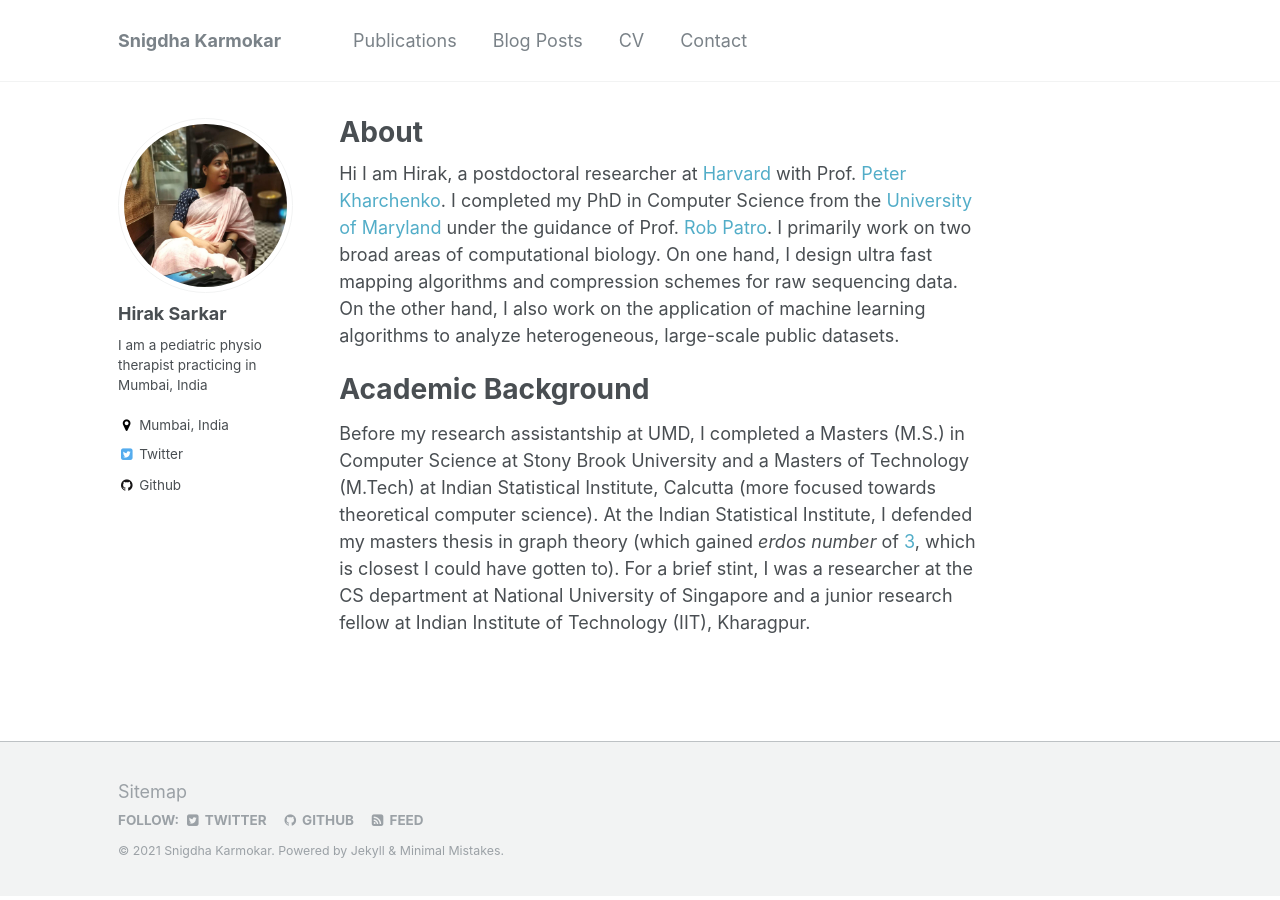
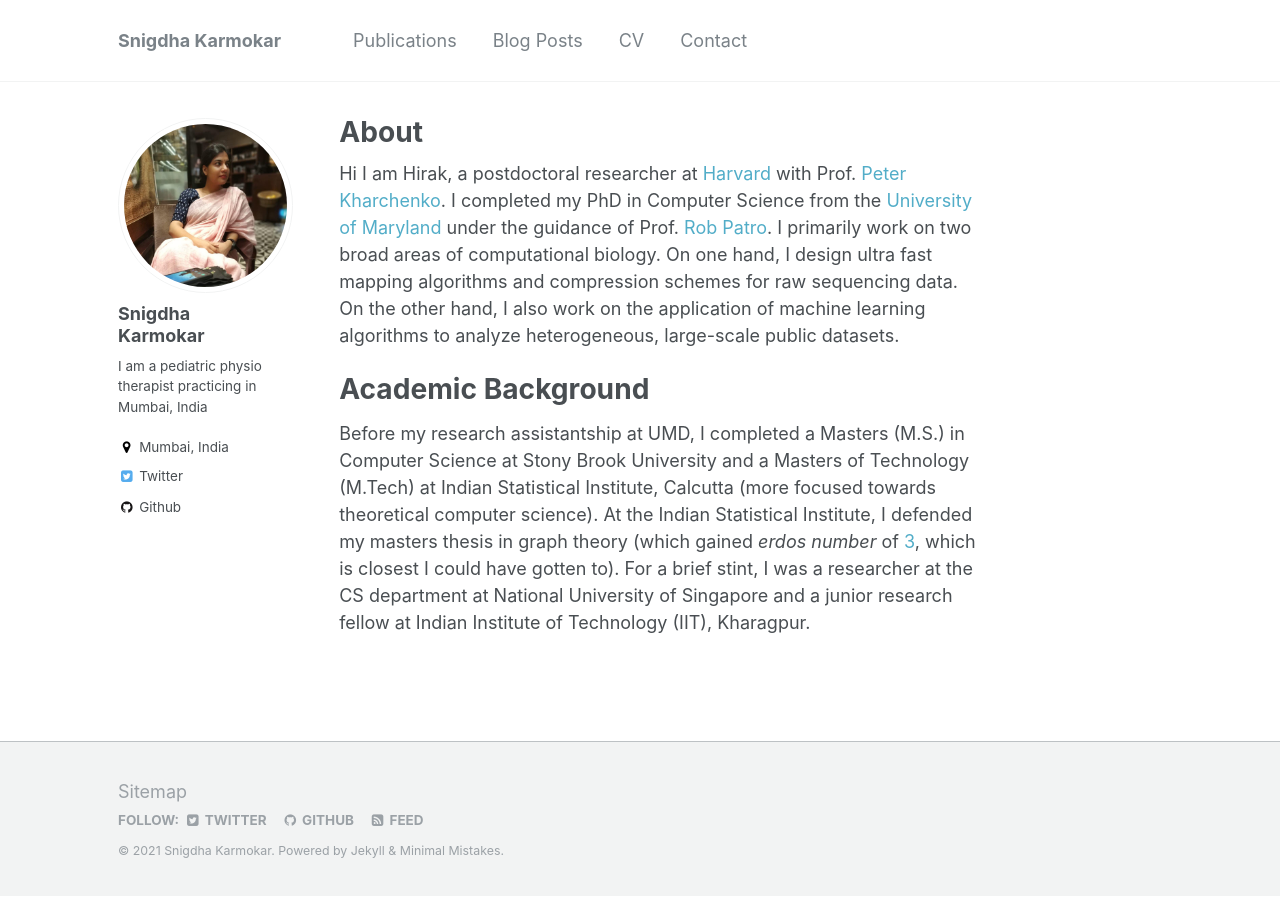
Before and after one commit to snigdhakarmokar/snigdhakarmokar.github.io, a Jekyll site: the page built from _pages/about.md, in a window 1280 px wide. Built offline with Jekyll 4.4.1, drawn with Linux system fonts in a browser that asks for light colours.

Commit message:
comments

```diff
--- a/Gemfile
+++ b/Gemfile
@@ -13,3 +13,5 @@ gem "jekyll-gist", "~> 1.5"
 gem "jekyll-feed", "~> 0.13.0"
 gem "jekyll-redirect-from", "~> 0.16.0"
 gem "jemoji", "~> 0.12.0"
+
+gem "webrick", "~> 1.7"
--- a/_config.yml
+++ b/_config.yml
@@ -11,7 +11,7 @@ title                    : "Snigdha Karmokar"
 title_separator          : "-"
 name                     : &name "Snigdha Karmokar"
 description              : &description "Pediatric Physiotherapist"
-url                      : https://hiraksarkar.github.io # the base hostname & protocol for your site e.g. "https://mmistakes.github.io"
+url                      : https://snigdhakarmokar.github.io # the base hostname & protocol for your site e.g. "https://mmistakes.github.io"
 baseurl                  : "" # the subpath of your site, e.g. "/blog"
 repository               : "snigdhakarmokar/snigdhakarmokar.github.io"
 teaser                   :  # filename of teaser fallback teaser image placed in /images/, .e.g. "500x300.png"
@@ -78,7 +78,7 @@ analytics:
 
 # Site Author
 author:
-  name             : "Hirak Sarkar"
+  name             : "Snigdha Karmokar"
   avatar           : "profile.jpg"
   bio              : "I am a pediatric physio therapist practicing in Mumbai, India"
   location         : "Mumbai, India"
```
Also changed, not shown: Gemfile.lock.
